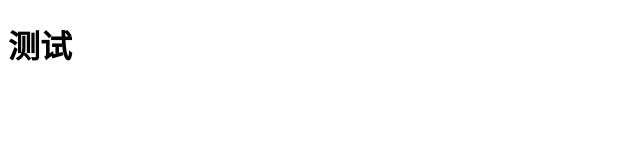
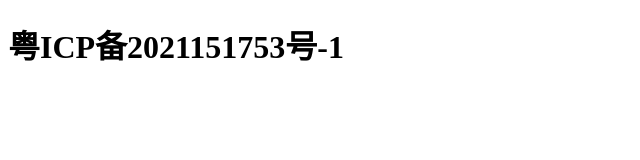
Before and after one commit to penguin-linki/penguin-linki.GitHub.io, a plain HTML site: page docs/index.html in a window 1280 px wide. Shown: the whole page, without its empty margins (0-640 px from the left). Drawn offline with Linux system fonts and the light colour scheme.

Commit message:
Update index.html

```diff
--- a/docs/index.html
+++ b/docs/index.html
@@ -5,6 +5,6 @@
 <title>零启网科</title>
 </head>
 <body>
-    <h1>测试</h1>
+    <h1>粤ICP备2021151753号-1</h1>
 </body>
 </html>
```
